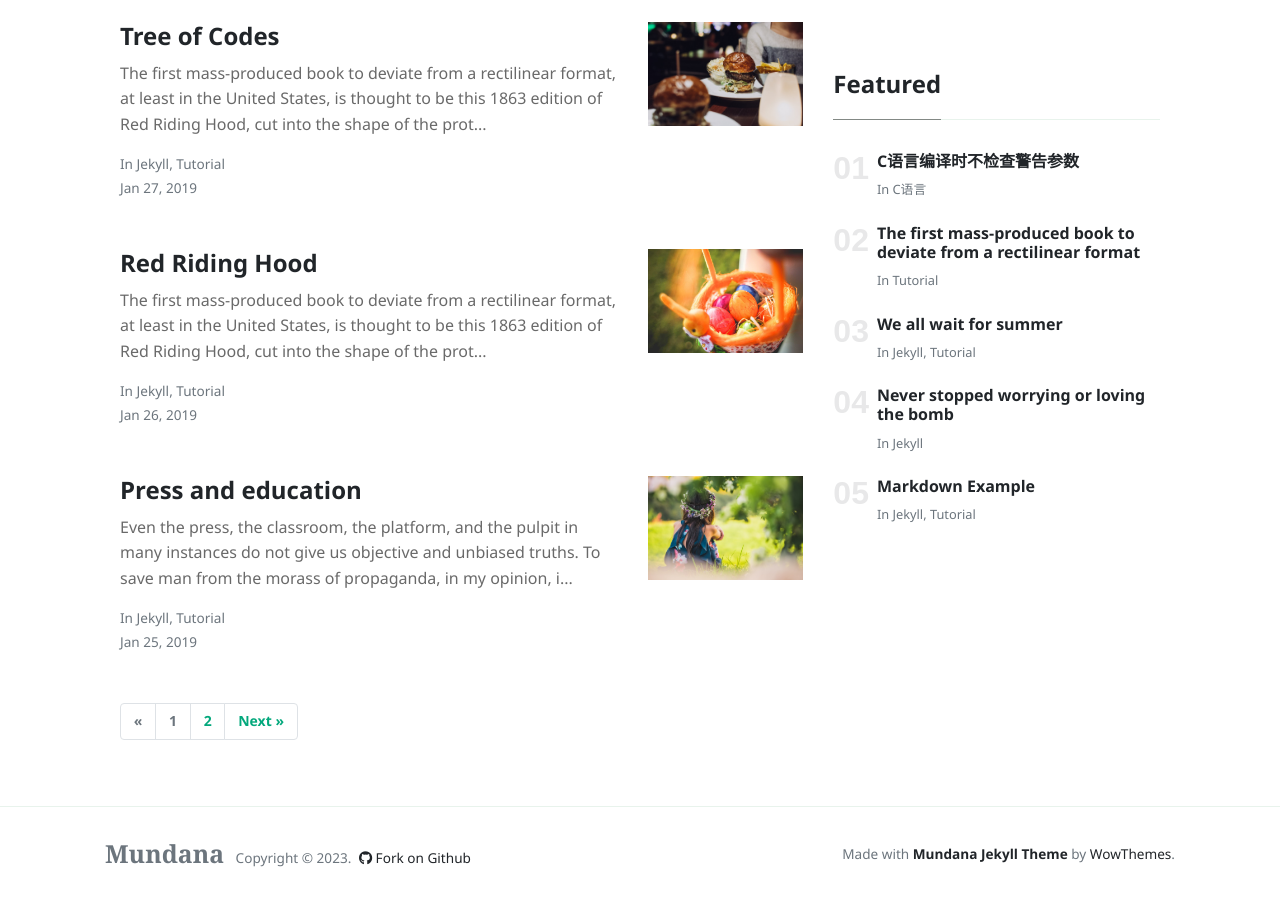
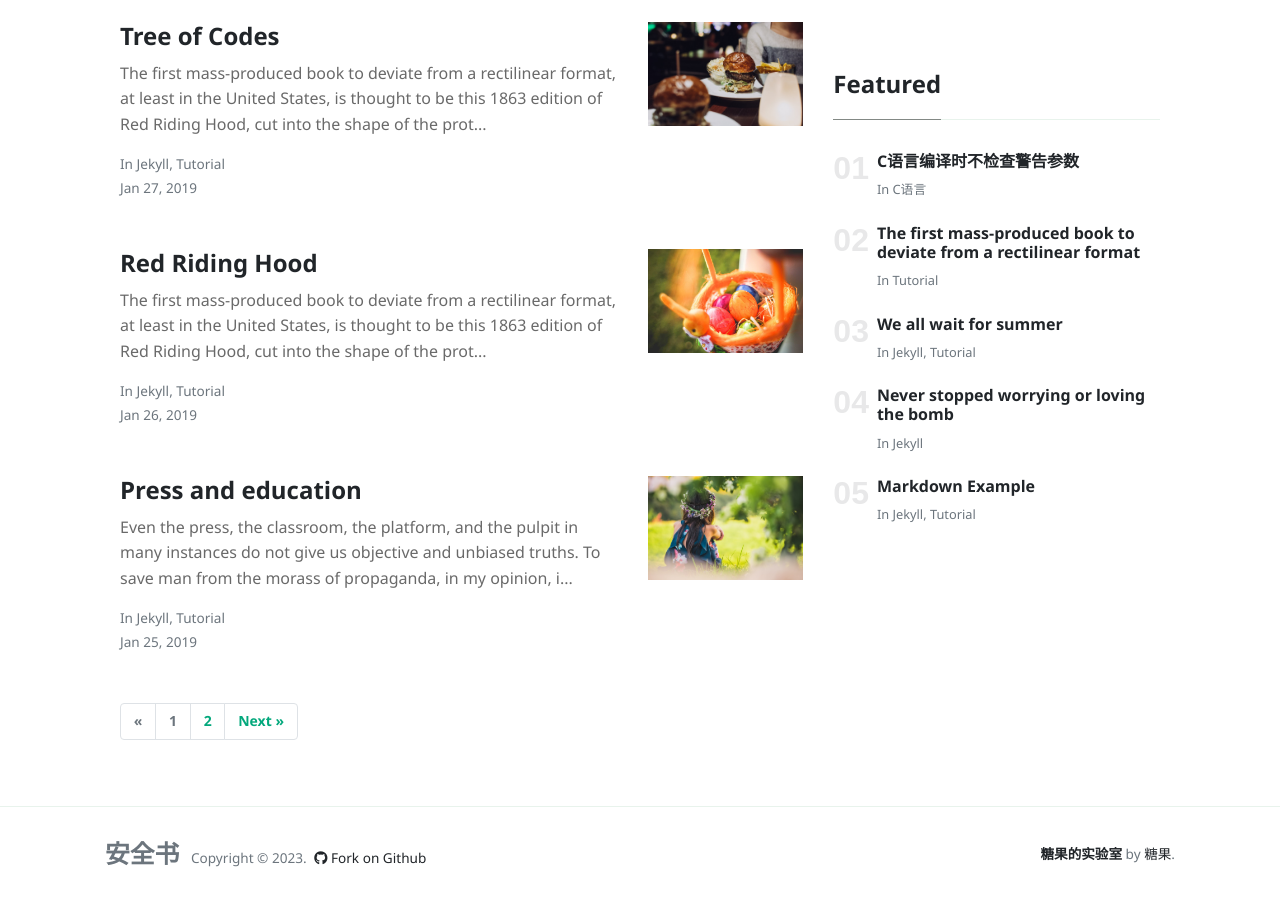
Before and after one commit to shengnoah/mundana_anquanshu.cn_jekyll, a Jekyll site: the page built from index.html, in a window 1280 px wide and 900 px high, scrolled down 1707 px. Built offline with Jekyll 4.4.1, drawn with Linux system fonts in a browser that asks for light colours; nearby versions of some CDN libraries; the list of posts is cut into pages by our own code.

Commit message:
Edit the website's front pages footer informations.

```diff
--- a/_layouts/default.html
+++ b/_layouts/default.html
@@ -77,7 +77,7 @@
         <div class="container">
         <div class="row align-items-center justify-content-between">
             <div>
-                <span class="navbar-brand mr-2 mb-0"><strong>Mundana</strong></span>
+                <span class="navbar-brand mr-2 mb-0"><strong>安全书</strong></span>
                 <span>Copyright © <script>document.write(new Date().getFullYear())</script>.</span>
 
                 <!--  Github Repo Star Btn-->
@@ -85,7 +85,7 @@
 
             </div>
             <div>
-                Made with <a target="_blank" class="text-dark font-weight-bold" href="https://www.wowthemes.net/mundana-jekyll-theme/"> Mundana Jekyll Theme </a> by <a class="text-dark" target="_blank" href="https://www.wowthemes.net">WowThemes</a>.
+                 <a target="_blank" class="text-dark font-weight-bold" href="https://www.wowthemes.net/mundana-jekyll-theme/"> 糖果的实验室 </a> by <a class="text-dark" target="_blank" href="https://www.wowthemes.net">糖果</a>.
             </div>
         </div>
         </div>
```
